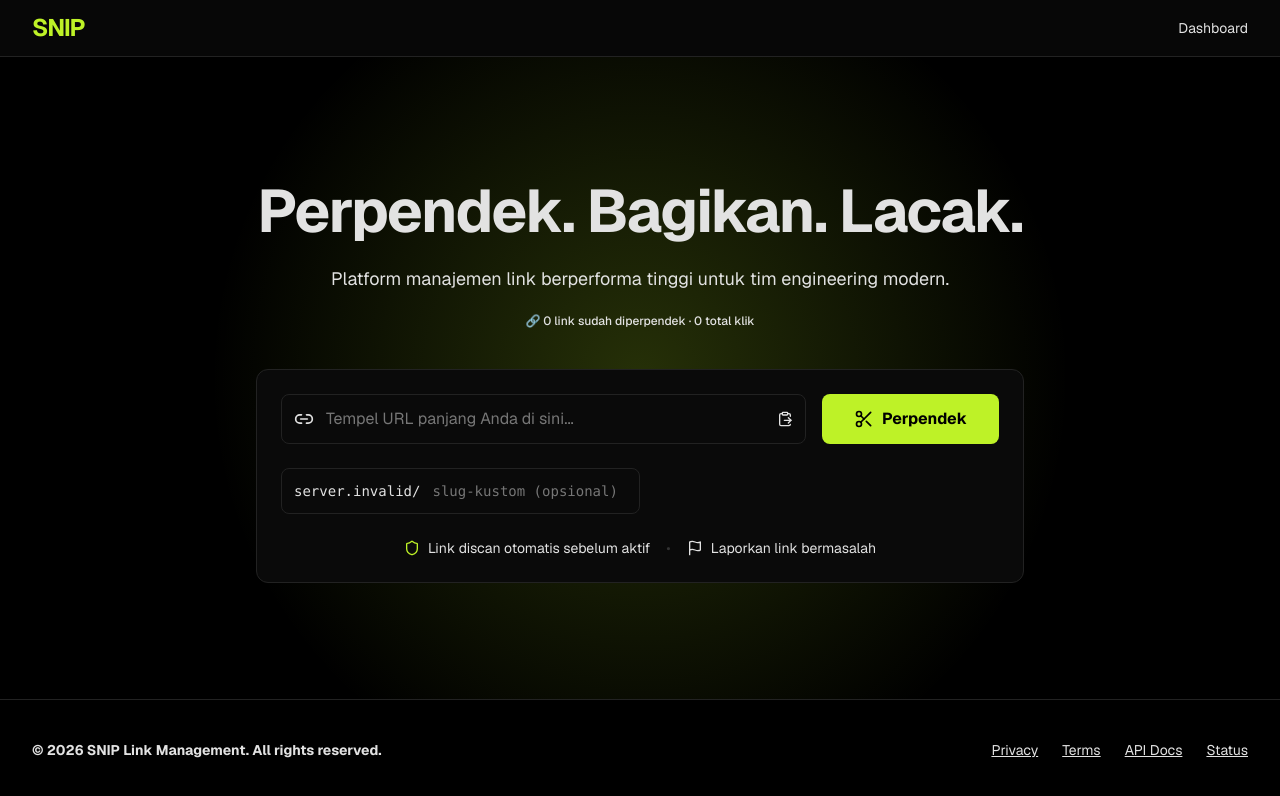
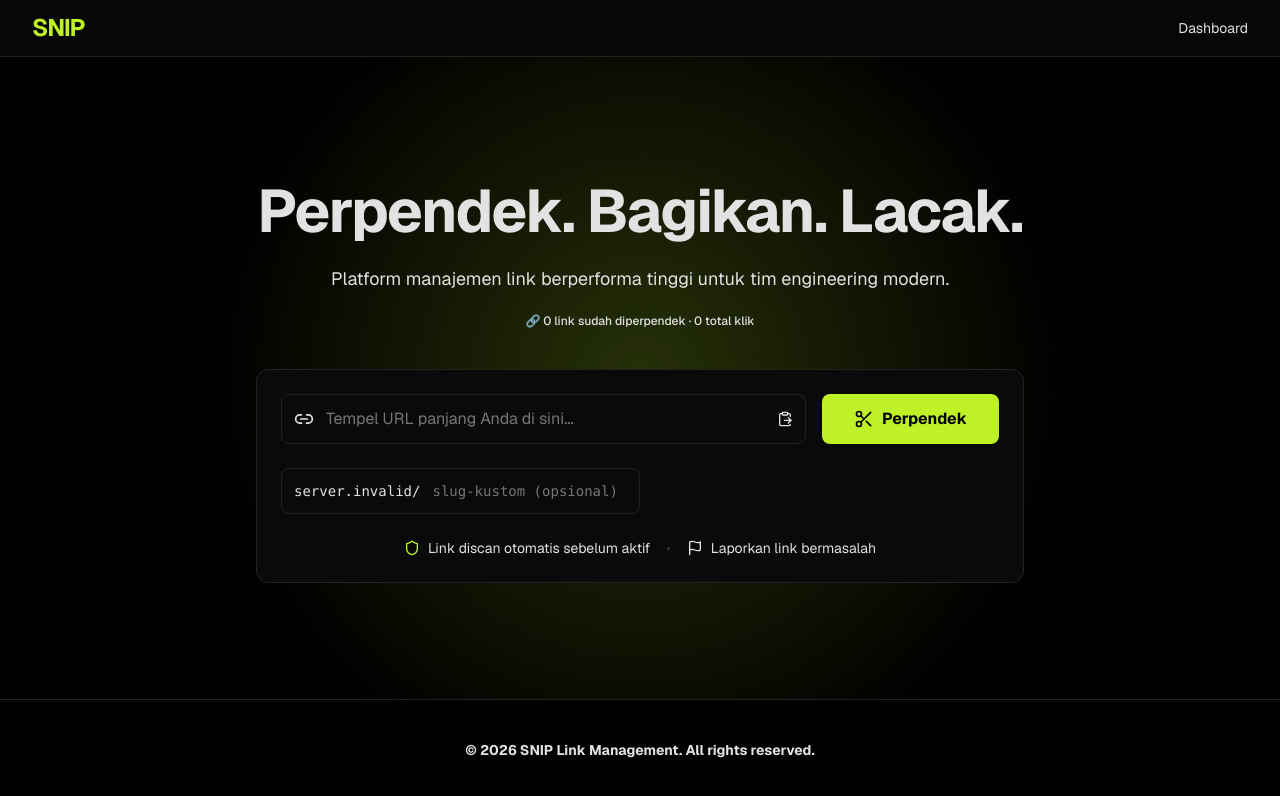
Before and after one commit to ajiarl/Snip, a Next.js app: page / in a window 1280 px wide. Shown: the top 796 px of the page. Built offline with nearby package versions, Linux system fonts and the light colour scheme; no server answers; the database is empty.

Commit message:
fix: remove dead footer links (privacy, terms, api docs, status)

```diff
--- a/components/Footer.tsx
+++ b/components/Footer.tsx
@@ -1,25 +1,9 @@
-import Link from "next/link";
-
 export default function Footer() {
   return (
     <footer className="w-full py-10 border-t border-[#222222] bg-background z-10 relative mt-auto">
-      <div className="flex flex-col md:flex-row justify-between items-center px-8 max-w-7xl mx-auto gap-6 text-center md:text-left">
+      <div className="flex justify-center items-center px-8 max-w-7xl mx-auto text-center">
         <div className="text-sm font-bold text-muted-foreground">
           © 2026 SNIP Link Management. All rights reserved.
-        </div>
-        <div className="flex flex-wrap justify-center gap-6 text-sm">
-          <Link href="#" className="text-muted-foreground hover:text-[#bef227] underline transition-all">
-            Privacy
-          </Link>
-          <Link href="#" className="text-muted-foreground hover:text-[#bef227] underline transition-all">
-            Terms
-          </Link>
-          <Link href="#" className="text-muted-foreground hover:text-[#bef227] underline transition-all">
-            API Docs
-          </Link>
-          <Link href="#" className="text-muted-foreground hover:text-[#bef227] underline transition-all">
-            Status
-          </Link>
         </div>
       </div>
     </footer>
```
